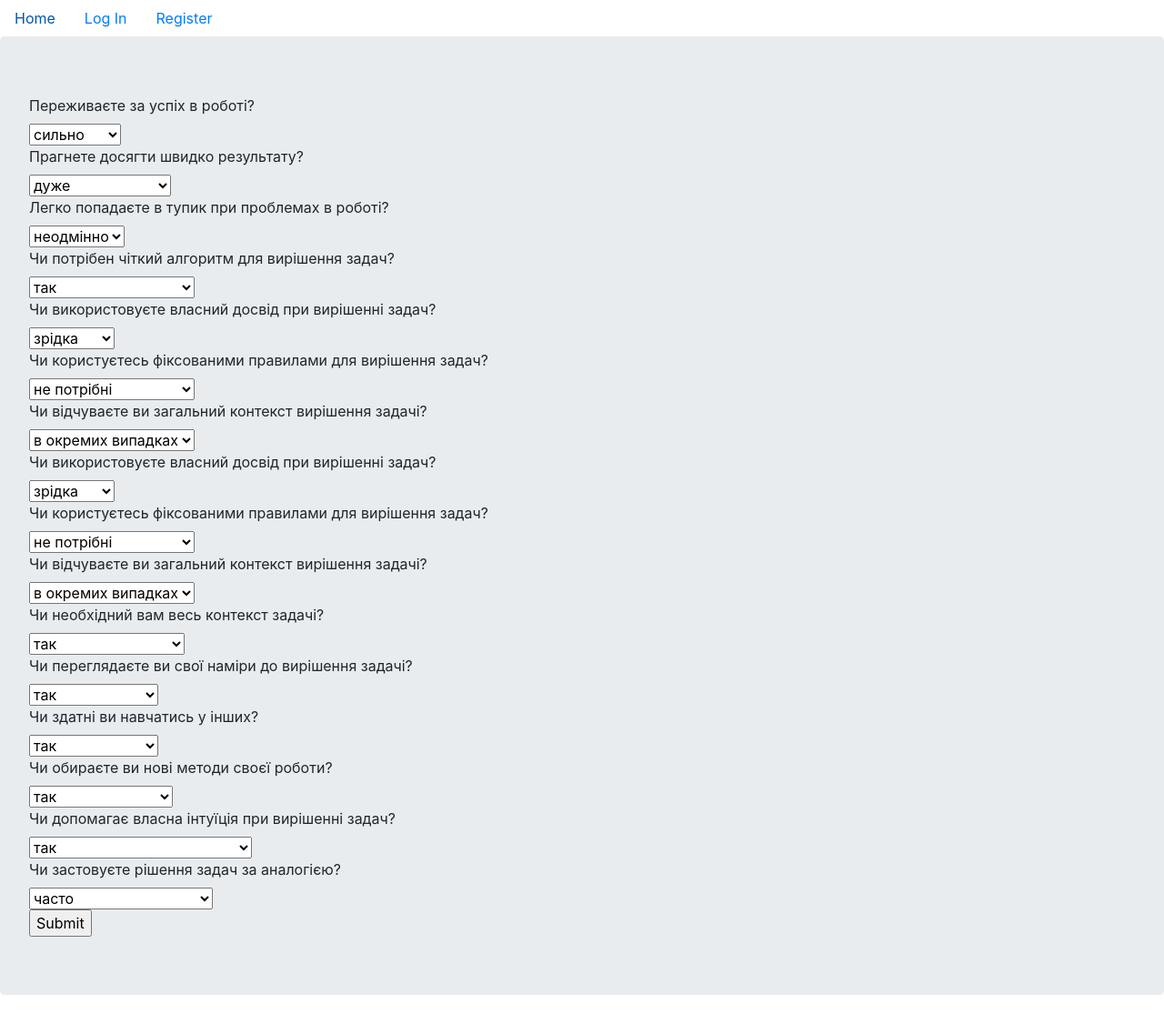
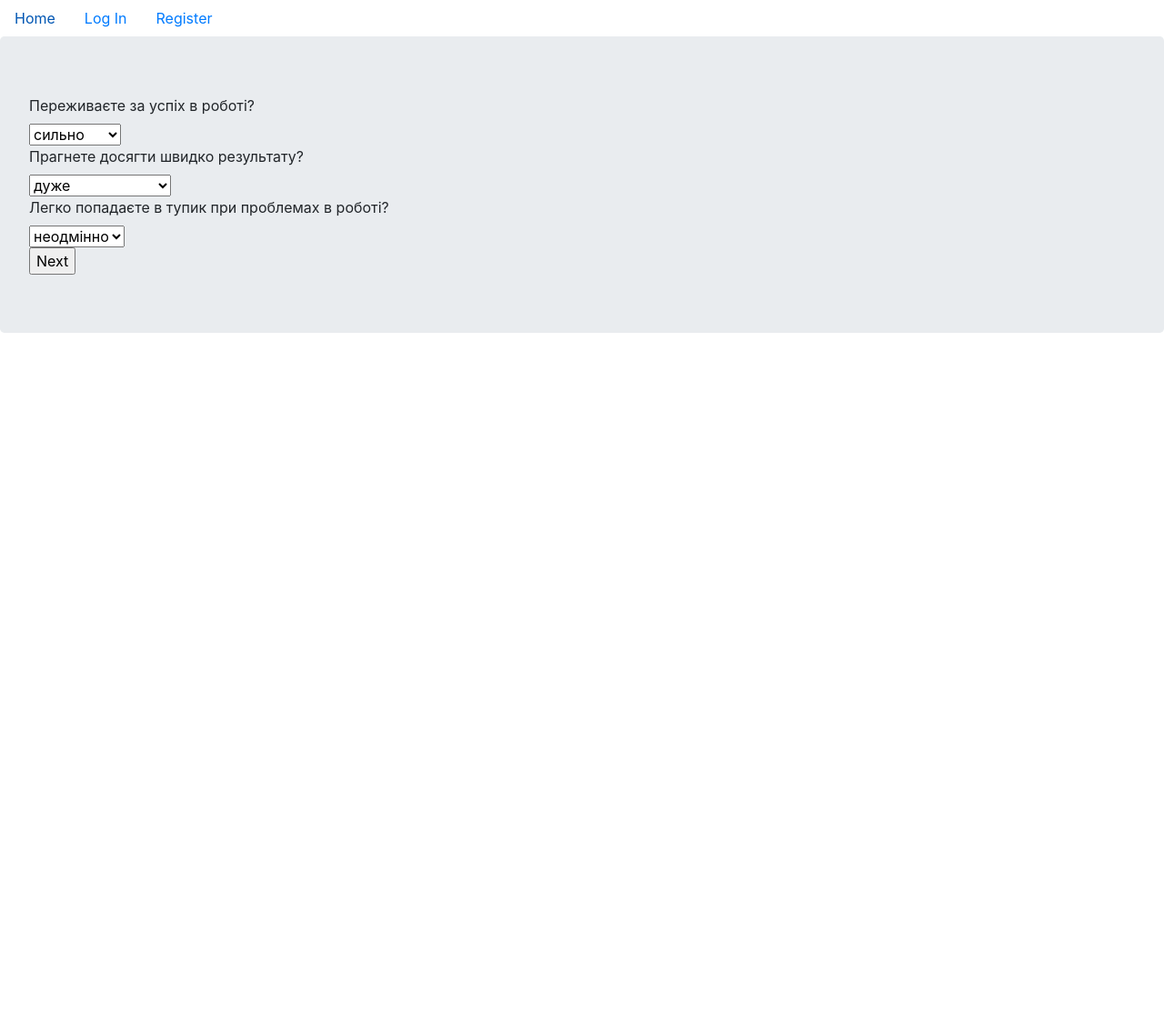
Before and after one commit to Mykhailo20/AI_ML, a Flask app: template lab1/main_project/templates/quiz.html in a window 1280 px wide. Shown: the whole page at 91% size. After the commit the page ends 366 px from the top, so only its background shows below. Run offline with Flask 3, Linux system fonts and the light colour scheme; the template is opened without the code that fills it: values that come from a table or form of the project are taken from there, others are empty; some libraries are stand-ins or nearby versions.

Commit message:
feat: implement switching between forms for different blocks

```diff
--- a/lab1/app.py
+++ b/lab1/app.py
@@ -51,34 +51,58 @@
         return redirect(url_for('login'))
     return render_template('register.html', form=form)
 
-@app.route('/quiz', methods=["GET", "POST"])
+"""
+@app.route('/quiz_novice', methods=["GET", "POST"])
 @login_required
-def quiz():
-    form = QuizForm()
-    return render_template('quiz.html', form=form)
-
-"""
-@app.route('/quiz', methods=["GET", "POST"])
-@login_required
-def quiz():
-    blocks_forms = {"Novice": NoviceForm(), "Advanced beginner": AdvancedBeginnerForm(),
-                   "Competent": CompetentForm(), "Proficient": ProficientForm(),
-                   "Expert": ExpertForm()}
-    blocks = ["Novice", "Advanced beginner", "Competent", "Proficient", "Expert"]
-    blocks_answers = {"Novice": [], "Advanced beginner": [], "Competent": [], "Proficient": [], "Expert": []}
-    index = 0
-    block = blocks[index]
+def quiz_novice():
     form = NoviceForm()
     if form.validate_on_submit():
-        if block != "Novice":
-            blocks_answers[block].extend((form.q1_choice.data,  form.q2_choice.data,  form.q3_choice.data))
+        q1_answer = form.q1_choice.data
+        q2_answer = form.q2_choice.data
+        q3_answer = form.q3_choice.data
+        q4_answer = form.q4_choice.data
+        print(f"q1_answer = {q1_answer}; q2_answer={q2_answer}; q3_answer={q3_answer}; q4_answer={q4_answer}")
+        return redirect(url_for('quiz_adv_beginner'))
+    return render_template('quiz.html', form=form, block="Novice")
+"""
+
+@app.route('/quiz/<block>', methods=["GET", "POST"])
+@login_required
+def quiz(block):
+    blocks_forms = {"novice": NoviceForm(), "advanced_beginner": AdvancedBeginnerForm(),
+                   "competent": CompetentForm(), "proficient": ProficientForm(),
+                   "expert": ExpertForm()}
+    blocks = list(blocks_forms.keys())
+
+    form = blocks_forms[block]
+    if form.validate_on_submit():
+        if block != "novice":
+            print(f"\nblock = {block}")
+            q1_answer = form.q1_choice.data
+            q2_answer = form.q2_choice.data
+            q3_answer = form.q3_choice.data
+            print(f"q1_answer = {q1_answer}; q2_answer={q2_answer}; q3_answer={q3_answer}")
         else:
-            blocks_answers[block].extend((form.q1_choice.data,  form.q2_choice.data,  form.q3_choice.data, form.q4_choice.data))
-        index += 1
-        block = blocks[index]
-        return render_template("quiz.html", form=blocks_forms[block], block=block, blocks_answers=blocks_answers)
-    return render_template("quiz.html", form=form, block="Novice", blocks_answers=blocks_answers)
-"""
+            print(f"\nblock = {block}")
+            q1_answer = form.q1_choice.data
+            q2_answer = form.q2_choice.data
+            q3_answer = form.q3_choice.data
+            q4_answer = form.q4_choice.data
+            print(f"q1_answer = {q1_answer}; q2_answer={q2_answer}; q3_answer={q3_answer}; q4_answer={q4_answer}")
+
+        if block != "expert":
+            current_index = blocks.index(block)
+            next_block = blocks[current_index + 1]
+            return redirect(url_for('quiz', block=next_block))
+        return redirect(url_for('quiz_results'))
+    return render_template('quiz.html', form=form, block=block)
+
+
+@app.route('/quiz_results', methods=["GET", "POST"])
+@login_required
+def quiz_results():
+    return "<h1>quiz_results</h1>"
+
 
 if __name__ == '__main__':
     app.run(debug=True)
--- a/lab1/main_project/forms.py
+++ b/lab1/main_project/forms.py
@@ -20,45 +20,6 @@
         # Check if not None for that username!
         if User.query.filter_by(username=field.data).first():
             raise ValidationError('Sorry, that username is taken!')
-
-class QuizForm(FlaskForm):
-    novice_q1_choice = SelectField(u"Переживаєте за успіх в роботі?",
-                                   choices=[(5, "сильно"), (3, "не дуже"), (2, "спокійний")])
-    novice_q2_choice = SelectField(u"Прагнете досягти швидко результату?",
-                                   choices=[(5, "дуже"), (3, "якомога швидше"), (2, "поступово")])
-    novice_q3_choice = SelectField(u"Легко попадаєте в тупик при проблемах в роботі?",
-                                   choices=[(5, "неодмінно"), (3, "поступово"), (2, "зрідка")])
-    novice_q4_choice = SelectField(u"Чи потрібен чіткий алгоритм для вирішення задач?",
-                                   choices=[(5, "так"), (3, "в окремих випадках"), (2, "не потрібен")])
-
-    adv_beg_q1_choice = SelectField(u"Чи використовуєте власний досвід при вирішенні задач?",
-                                    choices=[(5, "зрідка"), (3, "частково"), (2, "ні")])
-    adv_beg_q2_choice = SelectField(u"Чи користуєтесь фіксованими правилами  для вирішення задач?",
-                                    choices=[(5, "не потрібні"), (3, "в окремих випадках"), (2, "так")])
-    adv_beg_q3_choice = SelectField(u"Чи відчуваєте ви загальний контекст вирішення задачі?",
-                                    choices=[(5, "в окремих випадках"), (3, "частково"), (2, "так")])
-
-    comp_q1_choice = SelectField(u"Чи використовуєте власний досвід при вирішенні задач?",
-                            choices=[(5, "зрідка"), (3, "частково"), (2, "ні")])
-    comp_q2_choice = SelectField(u"Чи користуєтесь фіксованими правилами  для вирішення задач?",
-                            choices=[(5, "не потрібні"), (3, "в окремих випадках"), (2, "так")])
-    comp_q3_choice = SelectField(u"Чи відчуваєте ви загальний контекст вирішення задачі?",
-                            choices=[(5, "в окремих випадках"), (3, "частково"), (2, "так")])
-
-    prof_q1_choice = SelectField(u"Чи необхідний вам весь контекст задачі?",
-                            choices=[(5, "так"), (3, "в окремих деталях"), (2, "в загальному")])
-    prof_q2_choice = SelectField(u"Чи переглядаєте ви свої наміри до вирішення задачі?",
-                            choices=[(5, "так"), (3, "зрідка"), (2, "коли є потреба")])
-    prof_q3_choice = SelectField(u"Чи здатні  ви  навчатись у інших?",
-                            choices=[(5, "так"), (3, "зрідка"), (2, "коли є потреба")])
-
-    exp_q1_choice = SelectField(u"Чи обираєте ви нові методи своєї роботи?",
-                            choices=[(5, "так"), (3, "вибірково"), (2, "вистачає досвіду")])
-    exp_q2_choice = SelectField(u"Чи допомагає власна інтуїція при вирішенні задач?",
-                            choices=[(5, "так"), (3, "частково"), (2, "при емоційному напруженні")])
-    exp_q3_choice = SelectField(u"Чи застовуєте рішення задач за аналогією?",
-                            choices=[(5, "часто"), (3, "зрідка"), (2, "тільки власний варіант")])
-    submit = SubmitField("Submit")
 
 
 class NoviceForm(FlaskForm):
--- a/lab1/main_project/templates/home.html
+++ b/lab1/main_project/templates/home.html
@@ -4,7 +4,7 @@
     {% if current_user.is_authenticated %}
         <h2>Welcome, {{ current_user.username }}!</h2>
         <p>Would you like to take the Dreyfuss Skills Model to assess your programmer skills?</p>
-        <a href="{{ url_for('quiz') }}" class="btn btn-primary">Start Quiz</a>
+        <a href="{{ url_for('quiz', block='novice') }}" class="btn btn-primary">Start Quiz</a>
     {% else %}
         <p>Please login or register!</p>
     {% endif %}
--- a/lab1/main_project/templates/quiz.html
+++ b/lab1/main_project/templates/quiz.html
@@ -3,27 +3,24 @@
 <div class="jumbotron">
     <form method="post">
         {{ form.hidden_tag() }}
-        {{ form.novice_q1_choice.label }}<br> {{ form.novice_q1_choice() }}<br>
-        {{ form.novice_q2_choice.label }}<br> {{ form.novice_q2_choice() }}<br>
-        {{ form.novice_q3_choice.label }}<br> {{ form.novice_q3_choice() }}<br>
-        {{ form.novice_q4_choice.label }}<br> {{ form.novice_q4_choice() }}<br>
 
-        {{ form.adv_beg_q1_choice.label }}<br> {{ form.adv_beg_q1_choice() }}<br>
-        {{ form.adv_beg_q2_choice.label }}<br> {{ form.adv_beg_q2_choice() }}<br>
-        {{ form.adv_beg_q3_choice.label }}<br> {{ form.adv_beg_q3_choice() }}<br>
-
-        {{ form.comp_q1_choice.label }}<br> {{ form.comp_q1_choice() }}<br>
-        {{ form.comp_q2_choice.label }}<br> {{ form.comp_q2_choice() }}<br>
-        {{ form.comp_q3_choice.label }}<br> {{ form.comp_q3_choice() }}<br>
-
-        {{ form.prof_q1_choice.label }}<br> {{ form.prof_q1_choice() }}<br>
-        {{ form.prof_q2_choice.label }}<br> {{ form.prof_q2_choice() }}<br>
-        {{ form.prof_q3_choice.label }}<br> {{ form.prof_q3_choice() }}<br>
-
-        {{ form.exp_q1_choice.label }}<br> {{ form.exp_q1_choice() }}<br>
-        {{ form.exp_q2_choice.label }}<br> {{ form.exp_q2_choice() }}<br>
-        {{ form.exp_q3_choice.label }}<br> {{ form.exp_q3_choice() }}<br>
-        {{ form.submit() }}
+        {% if block == "novice" %}
+            {{ form.q1_choice.label }}<br> {{ form.q1_choice() }}<br>
+            {{ form.q2_choice.label }}<br> {{ form.q2_choice() }}<br>
+            {{ form.q3_choice.label }}<br> {{ form.q3_choice() }}<br>
+            {{ form.q4_choice.label }}<br> {{ form.q4_choice() }}<br>
+            {{ form.submit_next() }}
+        {% elif block == "expert" %}
+            {{ form.q1_choice.label }}<br> {{ form.q1_choice() }}<br>
+            {{ form.q2_choice.label }}<br> {{ form.q2_choice() }}<br>
+            {{ form.q3_choice.label }}<br> {{ form.q3_choice() }}<br>
+            {{ form.submit() }}
+        {% else %}
+            {{ form.q1_choice.label }}<br> {{ form.q1_choice() }}<br>
+            {{ form.q2_choice.label }}<br> {{ form.q2_choice() }}<br>
+            {{ form.q3_choice.label }}<br> {{ form.q3_choice() }}<br>
+            {{ form.submit_next() }}
+        {% endif %}
     </form>
 </div>
 {% endblock %}
```
